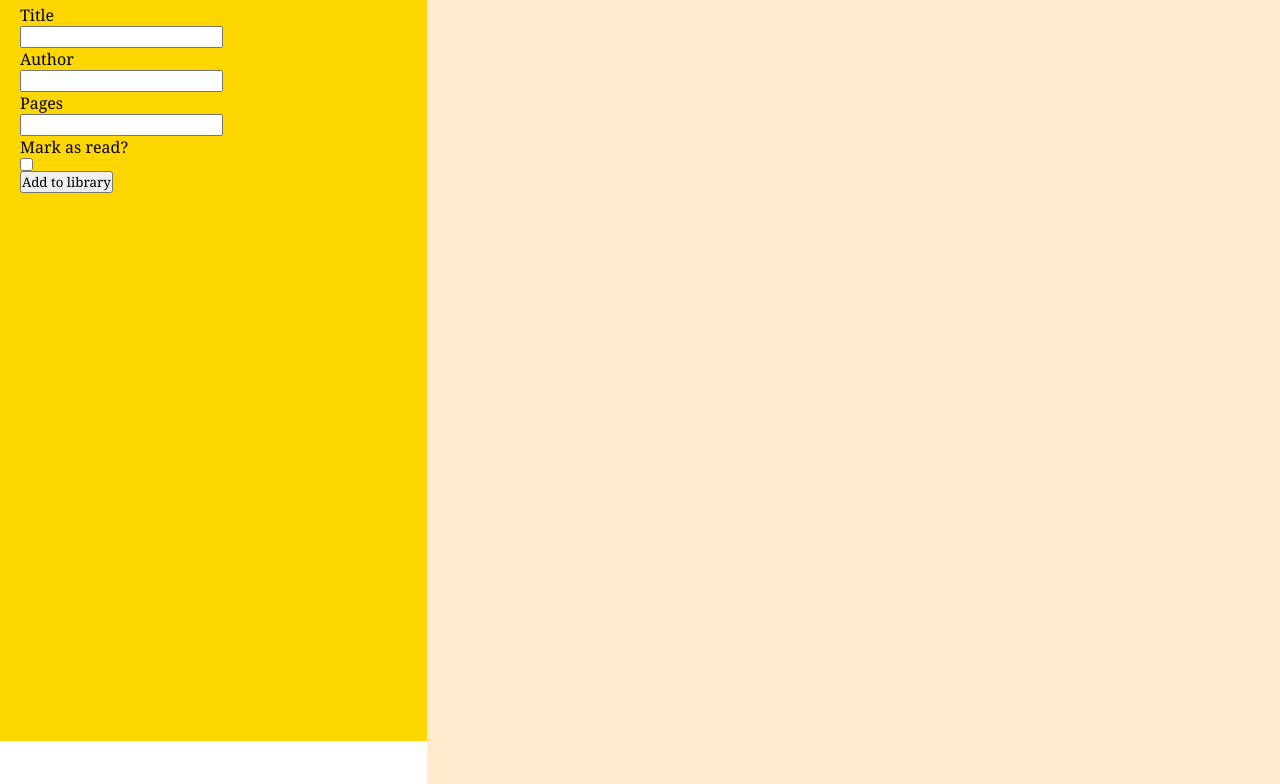
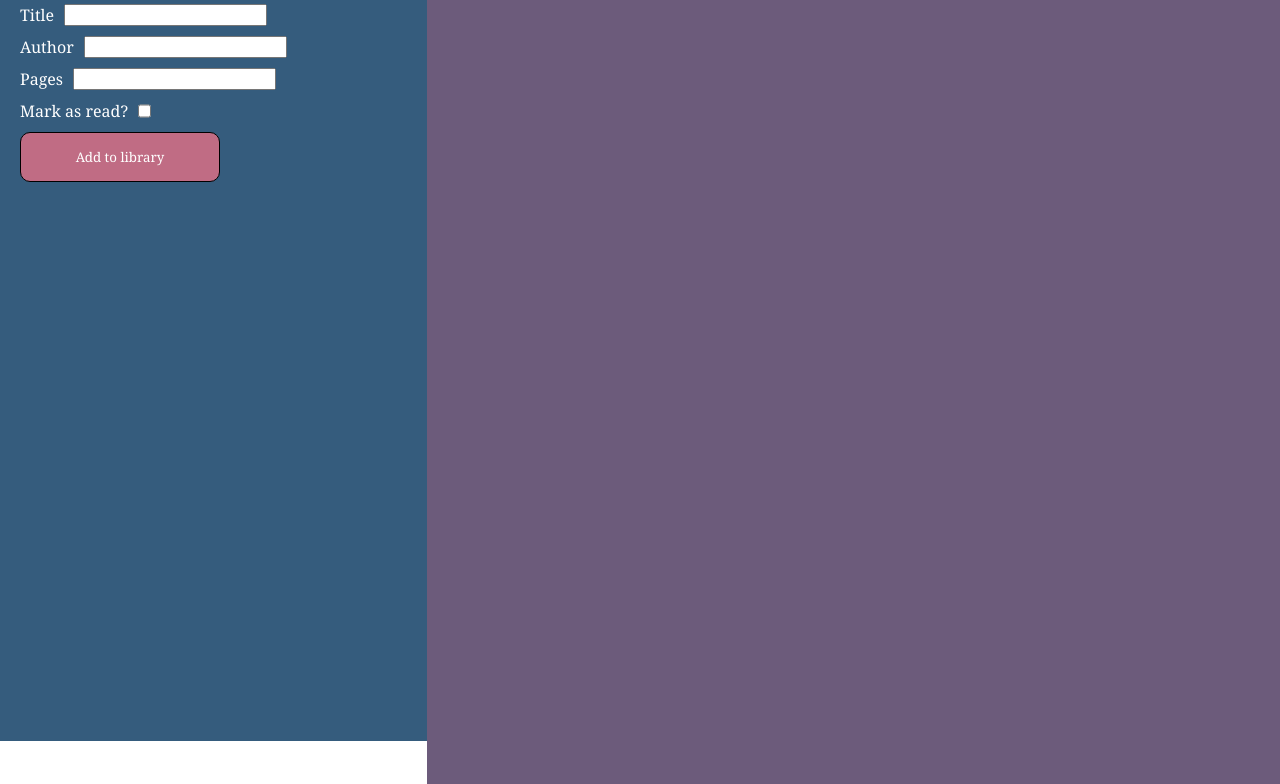
Before and after one commit to chunkERR/library, a plain HTML site: page index.html in a window 1280 px wide. Shown: the part 59-843 px from the top of the page. Drawn offline with Linux system fonts and the light colour scheme.

Commit message:
changed UI colors

```diff
--- a/index.html
+++ b/index.html
@@ -7,7 +7,6 @@
     <title>Library</title>
     <link rel="stylesheet" href="styles.css" />
     <script src="script.js" defer></script>
-
   </head>
   <body>
     <div class="container">
@@ -15,22 +14,29 @@
         <h1 class="libraryTitle">Add book to library</h1>
         <form action="" class="new-book">
           <div class="input">
-            <label for="title">Title</label>
-            <input type="text" class="title"/>
-            <label for="author">Author</label>
-            <input type="text" class="author"/>
-          <label for="pages">Pages</label>
-          <input type="text" class="pages"/>
-          <label for="checkbox">Mark as read?</label>
-          <input type="checkbox" name="read" id="read">
-          <input type="submit" value="Add to library" class="submit">
-        </div>
+            <div class="form-field">
+              <label for="title">Title</label>
+              <input type="text" class="title" />
+            </div>
+            <div class="form-field">
+              <label for="author">Author</label>
+              <input type="text" class="author" />
+            </div>
+            <div class="form-field">
+              <label for="pages">Pages</label>
+              <input type="text" class="pages" />
+            </div>
+            <div class="form-field">
+              <label for="checkbox">Mark as read?</label>
+              <input type="checkbox" name="read" id="read" />
+            </div>
+            <input type="submit" value="Add to library" class="submit" />
+          </div>
         </form>
       </div>
       <div class="current-library">
         <h1>Books in the library</h1>
-        <div class="books">
-        </div>
+        <div class="books"></div>
       </div>
     </div>
   </body>
--- a/script.js
+++ b/script.js
@@ -1,12 +1,10 @@
 const books = document.querySelector(".books");
-const formTitle = document.querySelector(".title")
-const formAuthor = document.querySelector(".author")
-const formPages = document.querySelector(".pages")
-const formRead = document.querySelector("#read")
-const submit = document.querySelector(".submit")
-const form = document.querySelector(".new-book")
-
-
+const formTitle = document.querySelector(".title");
+const formAuthor = document.querySelector(".author");
+const formPages = document.querySelector(".pages");
+const formRead = document.querySelector("#read");
+const submit = document.querySelector(".submit");
+const form = document.querySelector(".new-book");
 
 // array of books
 
@@ -24,15 +22,14 @@ let myLibrary = [];
 //   myLibrary.push(book);
 // }
 
-
 function addBookToLibrary(event) {
   event.preventDefault();
   let book = {
     title: formTitle.value,
     author: formAuthor.value,
     pages: formPages.value,
-read: formRead.value
-  }
+    read: formRead.value,
+  };
 
   myLibrary.push(book);
   document.querySelector(".new-book").reset();
@@ -40,10 +37,9 @@ console.log(myLibrary);
   displayBooks();
 }
 
-
 function displayBooks() {
   let index = 0;
-  const removeCards = document.querySelectorAll('.card');
+  const removeCards = document.querySelectorAll(".card");
   for (let i = 0; i < removeCards.length; i++) {
     removeCards[i].remove();
   }
@@ -53,33 +49,30 @@ function displayBooks() {
     card.classList.add("card");
     books.appendChild(card);
     for (let key in element) {
-      console.log(`${key} : ${element[key]}`)
-      const cardContent = document.createElement("p")
-      cardContent.innerHTML = (`${key} : ${element[key]}`)
+      console.log(`${key} : ${element[key]}`);
+      const cardContent = document.createElement("p");
+      cardContent.innerHTML = `${key} : ${element[key]}`;
       card.appendChild(cardContent);
     }
     const deleteButton = document.createElement("button");
     deleteButton.classList.add("delete-button");
     deleteButton.textContent = "Remove from library";
     deleteButton.dataset.linkedArray = index;
-    index++
+    index++;
     card.appendChild(deleteButton);
 
-    deleteButton.addEventListener("click", removeCard)
-  });
-}
+    deleteButton.addEventListener("click", removeCard);
 
     function removeCard() {
       let retrieveBookToRemove = deleteButton.dataset.linkedArray;
       myLibrary.splice(parseInt(retrieveBookToRemove), 1);
       card.remove();
       displayBooks();
-
+    }
+  });
 }
 
-
-submit.addEventListener("click", addBookToLibrary)
-
+submit.addEventListener("click", addBookToLibrary);
 
 // addBookToLibrary("The Hobbit", "J.R.R Tolkien", 300, true);
 // addBookToLibrary("The Hobbit", "J.R.R Tolkien", 300, true);
@@ -87,5 +80,4 @@ submit.addEventListener("click", addBookToLibrary)
 // addBookToLibrary("The Hobbit", "J.R.R Tolkien", 300, true);
 // addBookToLibrary("Lord of the Rings", "J.R.R Tolkien", 1000, false);
 
-
 // displayBooks(myLibrary);
--- a/styles.css
+++ b/styles.css
@@ -12,10 +12,12 @@
   align-items: flex-start;
   margin-left: 20px;
   margin-top: 20px;
+  background-color: #355c7d;
+  gap: 10px;
 }
 
 .add-section {
-  background-color: #ffd700;
+  background-color: #355c7d;
   height: 100vh;
 }
 
@@ -23,12 +25,16 @@
   font-family: Georgia, "Times New Roman", Times, serif;
   margin: 0px;
   padding: 0px;
+  color: white;
 }
 
+.current-library {
+  background-color: #c06c84;
+}
 .books {
-  background-color: blanchedalmond;
+  background-color: #6c5b7b;
   display: grid;
-  grid-template-columns: 50% 50%;
+  grid-template-columns: repeat(auto-fit, minmax(250px, 1fr));
   grid-template-rows: minmax(100px, auto);
   gap: 10px;
   height: 100vh;
@@ -44,3 +50,24 @@
   margin-right: 20px;
   height: 200px;
 }
+
+.submit {
+  border: 1px solid black;
+  border-radius: 10px;
+  font-style: bold;
+  font-family: inherit;
+  width: 200px;
+  height: 50px;
+  background-color: #c06c84;
+}
+
+.submit:hover {
+  background-color: #f67280;
+  transition: 0.7ms;
+}
+
+.form-field {
+  display: flex;
+  flex-direction: row;
+  gap: 10px;
+}
```
Lines whose indentation alone changed are shown as unchanged.
